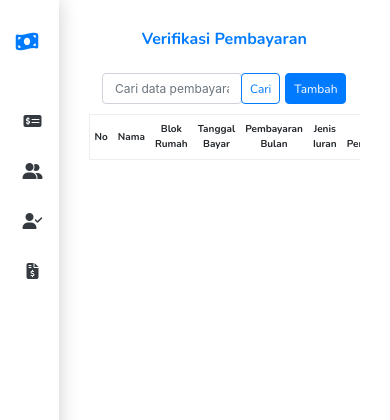
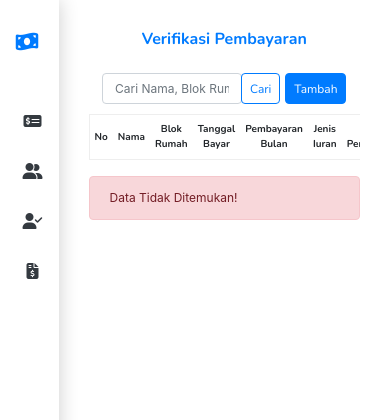
Before and after one commit to ZyanAlkanza/iuran_lingkungan, a CodeIgniter app: page /iuran_lingkungan/adminVerifikasi in a window 390 px wide. Shown: the top 420 px of the page. Run offline with CodeIgniter, Linux system fonts and the light colour scheme; data that the repository does not hold is empty.

Commit message:
update fitur pencarian pada halaman adminVerifikasi Ver. 2.0

```diff
--- a/application/models/AdminVerifikasi_m.php
+++ b/application/models/AdminVerifikasi_m.php
@@ -21,6 +21,7 @@
             $this->db->join('iuran iu', 'iu.id_iuran = dt.id_iuran', 'LEFT');
             $this->db->like('nama_warga', $pencarian);
             $this->db->or_like('blok_rumah', $pencarian);
+            $this->db->or_like('pembayaran_bulan', $pencarian);
             return $this->db->get()->result();
         }
 
--- a/application/views/adminVerifikasi.php
+++ b/application/views/adminVerifikasi.php
@@ -94,7 +94,7 @@
           <div class="tombol">
 
             <form action="" method="POST">
-              <input type="text" class="form-control pencarian" name= "pencarian" placeholder="Cari data pembayaran..." autocomplete="off" aria-label="Recipient's username" aria-describedby="button-addon2">
+              <input type="text" class="form-control pencarian" name= "pencarian" placeholder="Cari Nama, Blok Rumah atau Bulan..." autocomplete="off" aria-label="Recipient's username" aria-describedby="button-addon2">
               <div class="input-group-append">
                 <button class="btn btn-outline-primary cari" type="submit" id="button-addon2">Cari</button>
               </div>
@@ -196,6 +196,13 @@
             <?php endforeach; ?>
 
           </table>
+
+          <?php if(empty($transaksi)) :?>
+          <div class="alert alert-danger mt-3" role="alert">
+            Data Tidak Ditemukan!
+          </div>
+          <?php endif; ?>
+
         </div>
       </div>
     </div>
--- a/assets/css/adminVerifikasi.css
+++ b/assets/css/adminVerifikasi.css
@@ -282,6 +282,10 @@ tr:nth-child(even) {
 		/* width: 40px; */
 		font-size: 10px;
 	}
+
+	.alert {
+		font-size: 12px;
+	}
 }
 
 /* Tablet -------------------------------------------------------------------------------*/
```
